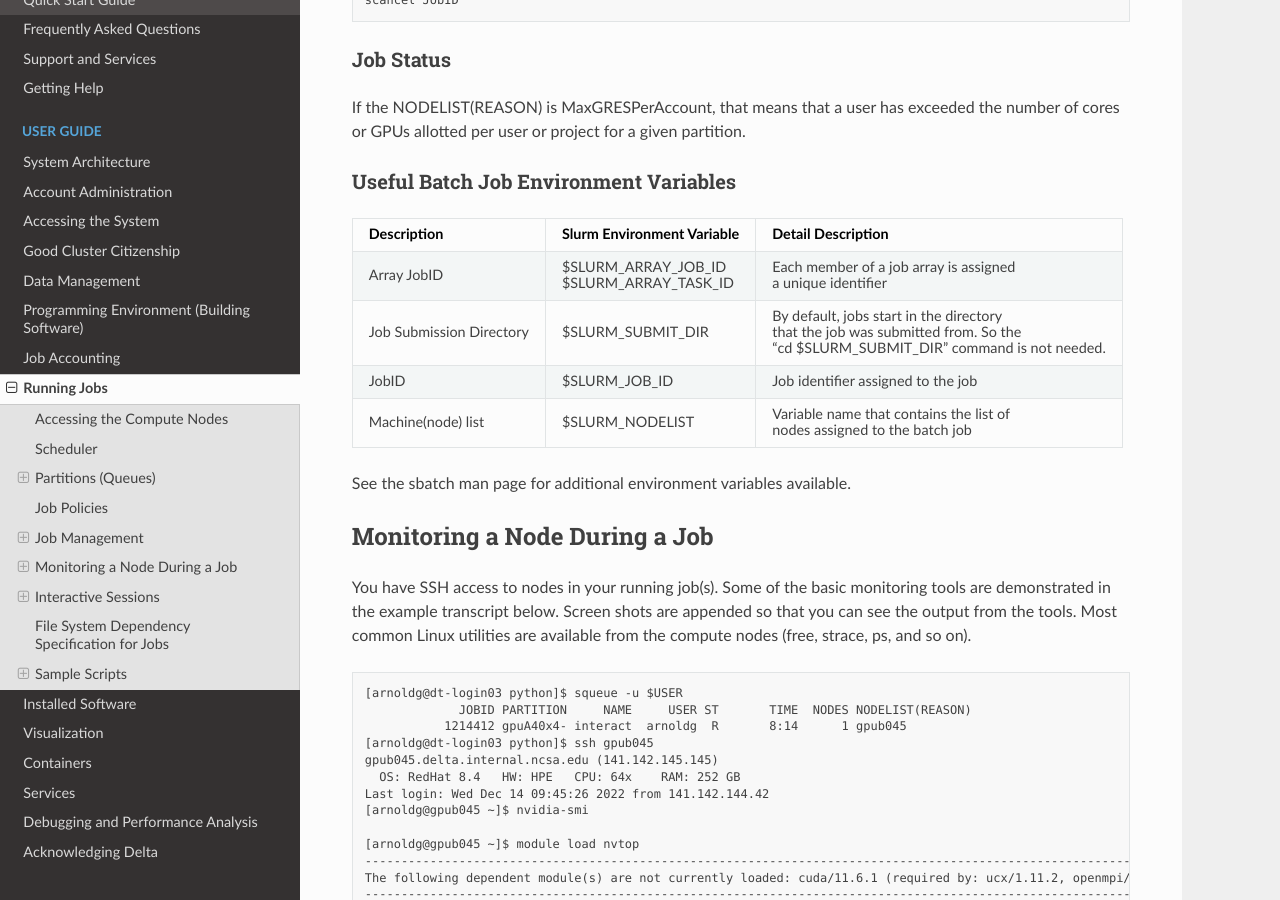
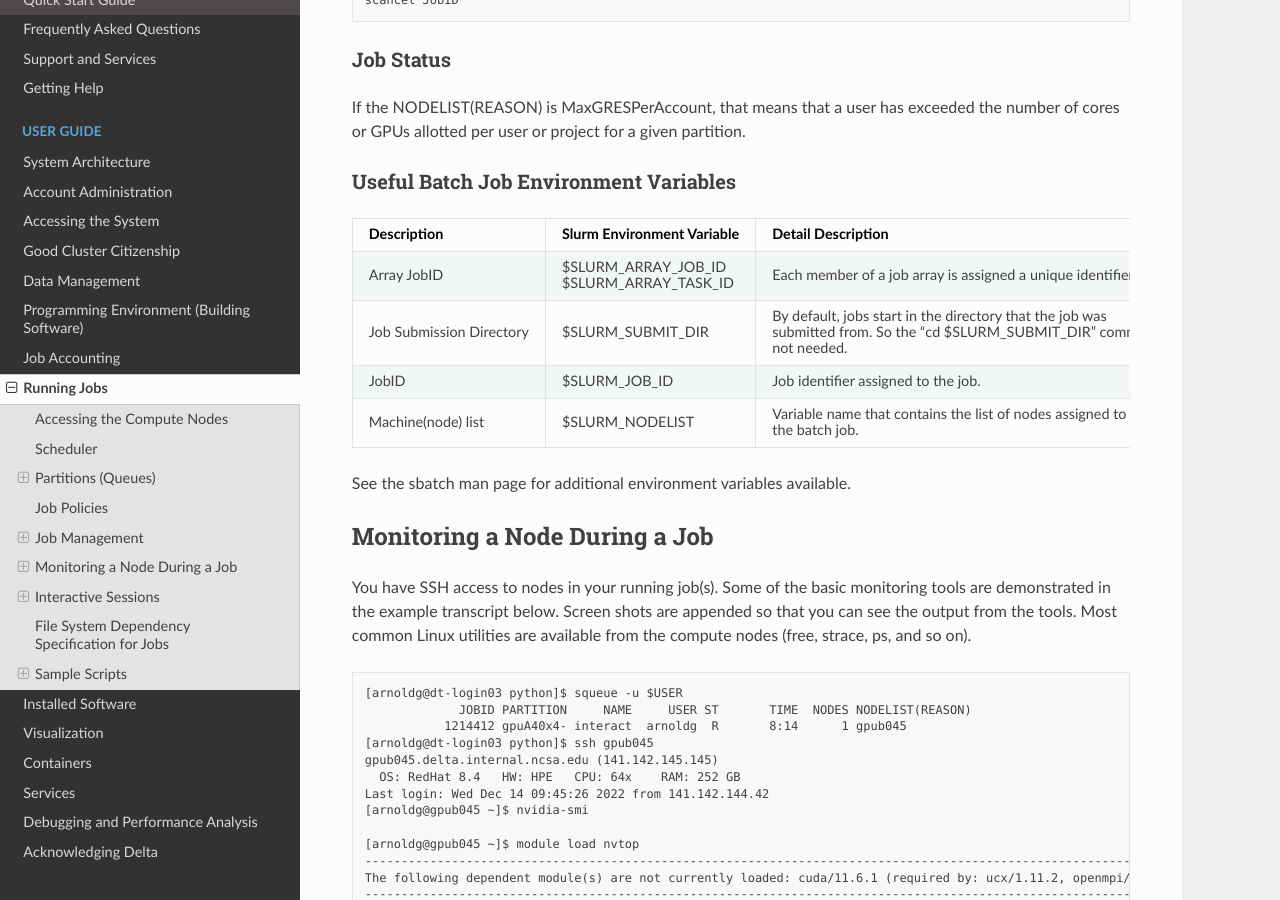
Before and after one commit to ncsa/Delta_doc, a Sphinx documentation site: the page built from docs/source/user_guide/running_jobs.rst, in a window 1280 px wide and 900 px high, scrolled down 5554 px. Built offline with Sphinx 7.4.7 and the Read the Docs theme 2.0.0, drawn with Linux system fonts in a browser that asks for light colours.

```diff
--- a/docs/source/user_guide/running_jobs.rst
+++ b/docs/source/user_guide/running_jobs.rst
@@ -278,25 +278,25 @@ If the NODELIST(REASON) is MaxGRESPerAccount, that means that a user has exceede
 Useful Batch Job Environment Variables
 ~~~~~~~~~~~~~~~~~~~~~~~~~~~~~~~~~~~~~~~~
 
-+-------------------------+-------------------------------------------+----------------------------------------------+
-| Description             | Slurm Environment Variable                | Detail Description                           |
-+=========================+===========================================+==============================================+
-| Array JobID             | $SLURM_ARRAY_JOB_ID                       | Each member of a job array is assigned       |
-|                         |                                           |                                              |
-|                         | $SLURM_ARRAY_TASK_ID                      | a unique identifier                          |
-+-------------------------+-------------------------------------------+----------------------------------------------+
-| Job Submission Directory| $SLURM_SUBMIT_DIR                         | By default, jobs start in the directory      |
-|                         |                                           |                                              |
-|                         |                                           | that the job was submitted from. So the      |
-|                         |                                           |                                              |
-|                         |                                           | "cd $SLURM_SUBMIT_DIR" command is not needed.|
-+-------------------------+-------------------------------------------+----------------------------------------------+
-| JobID                   | $SLURM_JOB_ID                             | Job identifier assigned to the job           |
-+-------------------------+-------------------------------------------+----------------------------------------------+
-| Machine(node) list      | $SLURM_NODELIST                           | Variable name that contains the list of      |
-|                         |                                           |                                              |
-|                         |                                           | nodes assigned to the batch job              |
-+-------------------------+-------------------------------------------+----------------------------------------------+
++-------------------------+---------------------------------+-------------------------------------------------------------+
+| Description             | Slurm Environment Variable      | Detail Description                                          |
++=========================+=================================+=============================================================+
+| Array JobID             | $SLURM_ARRAY_JOB_ID             | Each member of a job array is assigned a unique identifier. |
+|                         |                                 |                                                             |
+|                         | $SLURM_ARRAY_TASK_ID            |                                                             |
++-------------------------+---------------------------------+-------------------------------------------------------------+
+| Job Submission Directory| $SLURM_SUBMIT_DIR               | By default, jobs start in the directory that the job was    |
+|                         |                                 |                                                             |
+|                         |                                 | submitted from. So the "cd $SLURM_SUBMIT_DIR" command is    |
+|                         |                                 |                                                             |
+|                         |                                 | not needed.                                                 |
++-------------------------+---------------------------------+-------------------------------------------------------------+
+| JobID                   | $SLURM_JOB_ID                   | Job identifier assigned to the job.                         |
++-------------------------+---------------------------------+-------------------------------------------------------------+
+| Machine(node) list      | $SLURM_NODELIST                 | Variable name that contains the list of nodes assigned to   |
+|                         |                                 |                                                             |
+|                         |                                 | the batch job.                                              |
++-------------------------+---------------------------------+-------------------------------------------------------------+
 
 See the sbatch man page for additional environment variables available.
 
```
